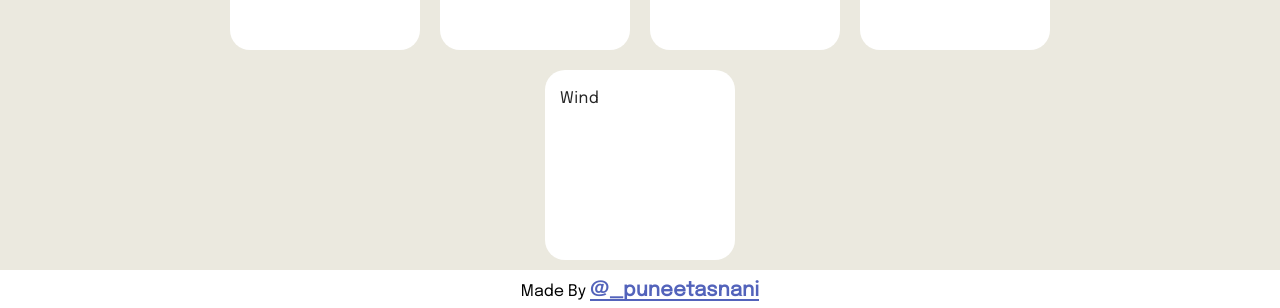
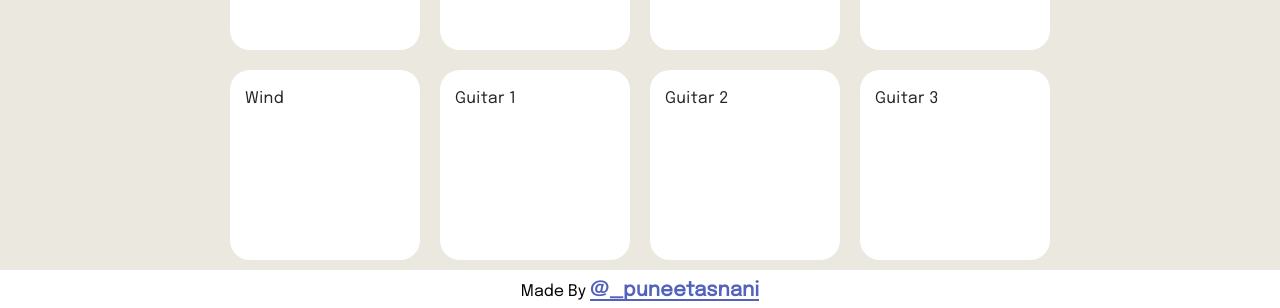
Before and after one commit to PuneetAsnani12/copy-moodly-site, a React (Create React App) app: page / in a window 1280 px wide. Shown: the part 1243-1551 px from the top of the page. Built offline with nearby package versions, Linux system fonts and the light colour scheme; some icons are missing.

Commit message:
new sounds added

```diff
--- a/src/storage/items.js
+++ b/src/storage/items.js
@@ -19,6 +19,7 @@ import { ReactComponent as Snow } from "../assets/images/snow.svg";
 import { ReactComponent as Train } from "../assets/images/train.svg";
 import { ReactComponent as Walk } from "../assets/images/walk.svg";
 import { ReactComponent as Wind } from "../assets/images/wind.svg";
+import { ReactComponent as Guitar } from "../assets/images/guitar.svg";
 
 import rainMp3 from "../assets/sounds/rain.mp3";
 import birdsMp3 from "../assets/sounds/birds.mp3";
@@ -148,6 +149,21 @@ const items = [
     sound: windMp3,
     name: "wind",
   },
+  {
+    image: Guitar,
+    sound: "https://cdn.pixabay.com/audio/2021/07/27/audio_202082aa0b.mp3",
+    name: "guitar 1",
+  },
+  {
+    image: Guitar,
+    sound: "https://cdn.pixabay.com/audio/2021/10/15/audio_6fd47be4bf.mp3",
+    name: "guitar 2",
+  },
+  {
+    image: Guitar,
+    sound: "https://cdn.pixabay.com/audio/2021/07/22/audio_7109a63dab.mp3",
+    name: "guitar 3",
+  },
 ];
 
 export default items;
```
